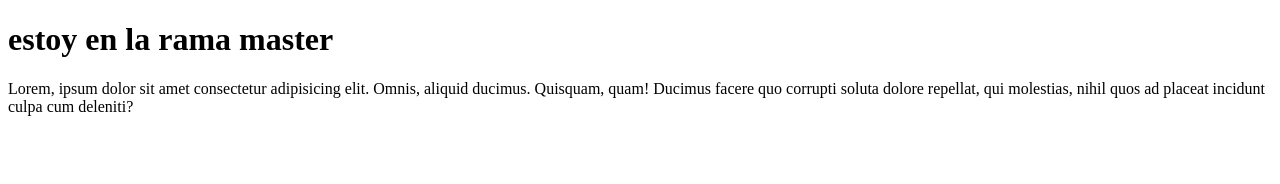
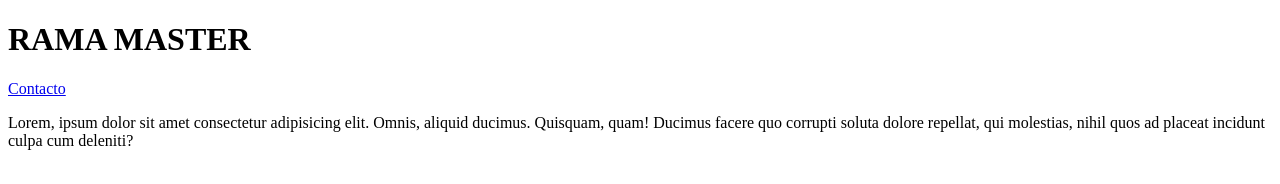
Before and after one commit to Yedinson57/webSena, a plain HTML site: page index.html in a window 1280 px wide. Drawn offline with Linux system fonts and the light colour scheme.

Commit message:
Rama Master-Mod-index-menu

```diff
--- a/index.html
+++ b/index.html
@@ -6,7 +6,8 @@
     <title>Home</title>
 </head>
 <body>
-    <h1>estoy en la rama master</h1>
+    <h1>RAMA MASTER</h1>
+    <a href="/contacto.html">Contacto</a>
     <p>Lorem, ipsum dolor sit amet consectetur adipisicing elit. Omnis, aliquid ducimus. Quisquam, quam! Ducimus facere quo corrupti soluta dolore repellat, qui molestias, nihil quos ad placeat incidunt culpa cum deleniti?</p>
 </body>
 </html>
```
